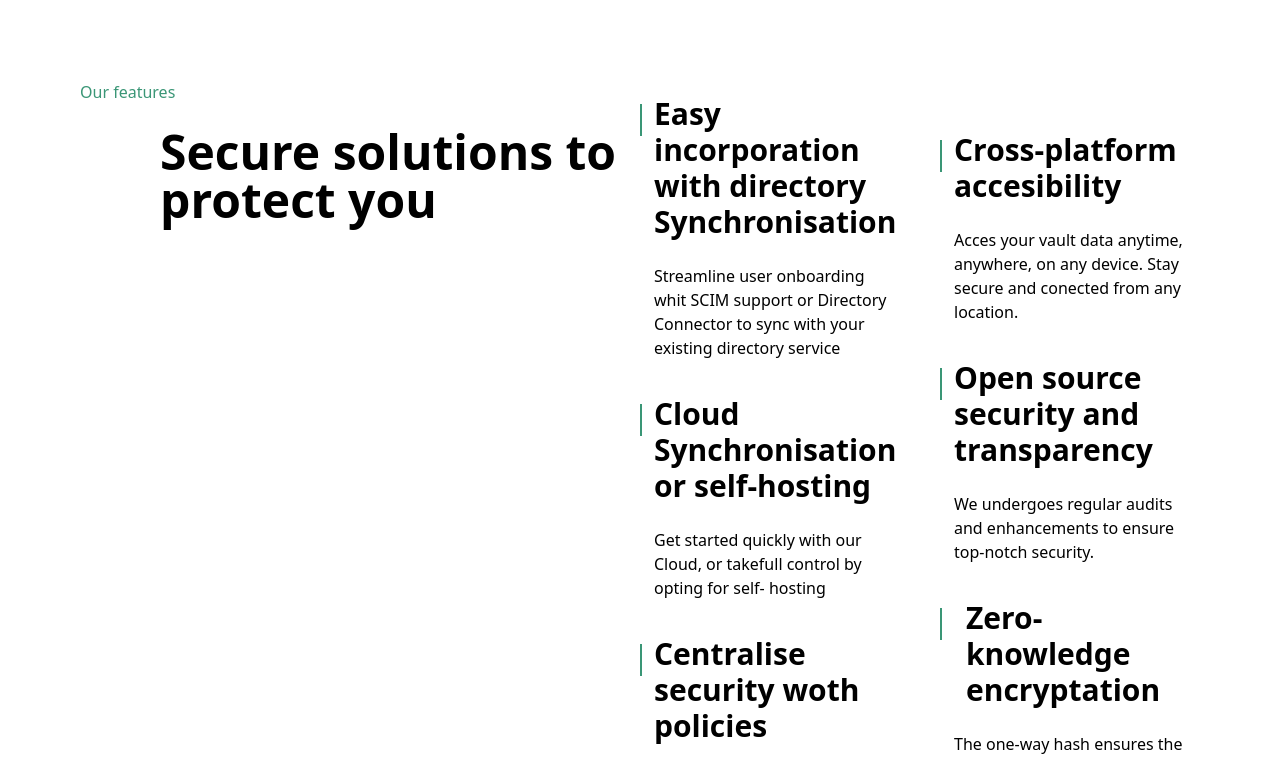
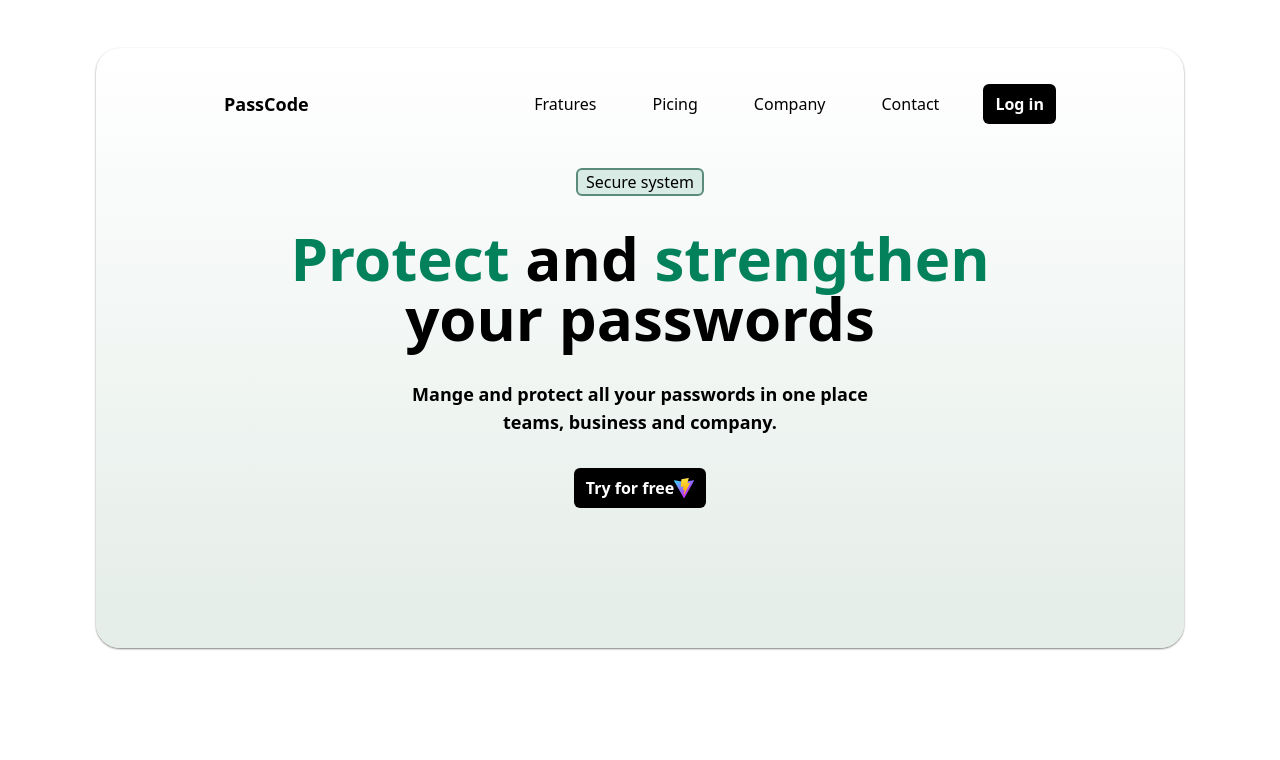
Before and after one commit to AlbertoItuarte/practicas, a React (Vite) app in the folder ParteBeto/: page / in a window 1280 px wide. Shown: the top 760 px of the page. Built offline with nearby package versions, Linux system fonts and the light colour scheme.

Commit message:
Creacion del banner

```diff
--- a/ParteBeto/src/App.jsx
+++ b/ParteBeto/src/App.jsx
@@ -1,9 +1,11 @@
-import Cards from "./components/cards.jsx";
+import Cards from "./components/Cards.jsx";
 import Features from "./components/Features.jsx";
+import Banner from "./components/Banner.jsx";
 
 const App = () => {
   return (
     <div>
+      <Banner />
       <Features />
       <Cards />
     </div>
--- /dev/null
+++ b/ParteBeto/src/components/Banner.jsx
@@ -0,0 +1,43 @@
+import React from "react";
+
+const navBarBanner = () => {
+  return (
+    <div className="flex flex-col px-24 py-12 gap-8 justify-center items-center">
+      <div className=" h-[600px] w-full  bg-gradient-to-t from-[#e4ede8] to-transparent rounded-3xl shadow-sm shadow-black/50 py-8 ">
+        <header className="flex items-center text-lg justify-between text-black px-4 pb-4 md:px-32 bg-transparent ">
+          <h2 className="text-lg w-52 font-bold">PassCode</h2>
+          <ul className="hiden xl:flex items-center text-base gap-8 ">
+            <li className="p-3 cursor-pointer">Fratures</li>
+            <li className="p-3 cursor-pointer">Picing</li>
+            <li className="p-3 cursor-pointer">Company</li>
+            <li className="p-3 cursor-pointer">Contact</li>
+            <li>
+              <button className="bg-black rounded-md h-10 p-3 font-semibold w-fit text-center text-white flex items-center justify-center">
+                Log in
+              </button>
+            </li>
+          </ul>
+        </header>
+        <div className="flex flex-col gap-8 justify-center items-center mt-6">
+          <button className="border-2 border-[#5b8b7b] bg-[#d9ebe5] rounded-md px-2">
+            Secure system
+          </button>
+          <h2 className="font-bold text-6xl text-center ">
+            <span className="text-[#03815A]">Protect</span> and{" "}
+            <span className="text-[#03815A]">strengthen</span> <br />
+            your passwords
+          </h2>
+          <p className="font-semibold text-lg text-center">
+            Mange and protect all your passwords in one place <br />
+            teams, business and company.
+          </p>
+          <button className="bg-black rounded-md h-10 p-3 font-semibold w-fit text-center text-white flex items-center justify-center">
+            Try for free <img className="size-5" src="vite.svg"></img>
+          </button>
+        </div>
+      </div>
+    </div>
+  );
+};
+
+export default navBarBanner;
--- a/ParteBeto/src/css/main.css
+++ b/ParteBeto/src/css/main.css
@@ -500,6 +500,19 @@
   display: none;
 }
 
+.inset-x-0 {
+  left: 0px;
+  right: 0px;
+}
+
+.top-1\.5 {
+  top: 0.375rem;
+}
+
+.top-0 {
+  top: 0px;
+}
+
 .mb-10 {
   margin-bottom: 2.5rem;
 }
@@ -516,6 +529,10 @@
   margin-top: 0.5rem;
 }
 
+.mt-6 {
+  margin-top: 1.5rem;
+}
+
 .flex {
   display: flex;
 }
@@ -524,8 +541,29 @@
   display: grid;
 }
 
+.size-5 {
+  width: 1.25rem;
+  height: 1.25rem;
+}
+
+.h-10 {
+  height: 2.5rem;
+}
+
 .h-8 {
   height: 2rem;
+}
+
+.h-\[50px\] {
+  height: 50px;
+}
+
+.h-\[600px\] {
+  height: 600px;
+}
+
+.h-\[80px\] {
+  height: 80px;
 }
 
 .w-1\/2 {
@@ -540,8 +578,29 @@
   width: 13rem;
 }
 
+.w-\[100px\] {
+  width: 100px;
+}
+
+.w-fit {
+  width: -moz-fit-content;
+  width: fit-content;
+}
+
 .w-full {
   width: 100%;
+}
+
+.max-w-\[100px\] {
+  max-width: 100px;
+}
+
+.max-w-\[600px\] {
+  max-width: 600px;
+}
+
+.cursor-pointer {
+  cursor: pointer;
 }
 
 .grid-cols-3 {
@@ -560,16 +619,54 @@
   align-items: center;
 }
 
+.justify-center {
+  justify-content: center;
+}
+
 .justify-between {
   justify-content: space-between;
+}
+
+.justify-around {
+  justify-content: space-around;
+}
+
+.justify-evenly {
+  justify-content: space-evenly;
 }
 
 .gap-10 {
   gap: 2.5rem;
 }
 
+.gap-3 {
+  gap: 0.75rem;
+}
+
+.gap-4 {
+  gap: 1rem;
+}
+
+.gap-8 {
+  gap: 2rem;
+}
+
+.space-x-2 > :not([hidden]) ~ :not([hidden]) {
+  --tw-space-x-reverse: 0;
+  margin-right: calc(0.5rem * var(--tw-space-x-reverse));
+  margin-left: calc(0.5rem * calc(1 - var(--tw-space-x-reverse)));
+}
+
 .self-start {
   align-self: flex-start;
+}
+
+.rounded-3xl {
+  border-radius: 1.5rem;
+}
+
+.rounded-md {
+  border-radius: 0.375rem;
 }
 
 .rounded-xl {
@@ -578,6 +675,10 @@
 
 .border {
   border-width: 1px;
+}
+
+.border-2 {
+  border-width: 2px;
 }
 
 .border-b-2 {
@@ -589,18 +690,105 @@
   border-color: rgb(58 150 118 / var(--tw-border-opacity, 1));
 }
 
+.border-\[\#5b8b7b\] {
+  --tw-border-opacity: 1;
+  border-color: rgb(91 139 123 / var(--tw-border-opacity, 1));
+}
+
+.bg-\[\#d9ebe5\] {
+  --tw-bg-opacity: 1;
+  background-color: rgb(217 235 229 / var(--tw-bg-opacity, 1));
+}
+
+.bg-black {
+  --tw-bg-opacity: 1;
+  background-color: rgb(0 0 0 / var(--tw-bg-opacity, 1));
+}
+
 .bg-gray-100 {
   --tw-bg-opacity: 1;
   background-color: rgb(243 244 246 / var(--tw-bg-opacity, 1));
+}
+
+.bg-transparent {
+  background-color: transparent;
+}
+
+.bg-gradient-to-t {
+  background-image: linear-gradient(to top, var(--tw-gradient-stops));
+}
+
+.from-\[\#e4ede8\] {
+  --tw-gradient-from: #e4ede8 var(--tw-gradient-from-position);
+  --tw-gradient-to: rgb(228 237 232 / 0) var(--tw-gradient-to-position);
+  --tw-gradient-stops: var(--tw-gradient-from), var(--tw-gradient-to);
+}
+
+.to-transparent {
+  --tw-gradient-to: transparent var(--tw-gradient-to-position);
 }
 
 .p-10 {
   padding: 2.5rem;
 }
 
+.p-3 {
+  padding: 0.75rem;
+}
+
+.px-2 {
+  padding-left: 0.5rem;
+  padding-right: 0.5rem;
+}
+
 .px-20 {
   padding-left: 5rem;
   padding-right: 5rem;
+}
+
+.px-4 {
+  padding-left: 1rem;
+  padding-right: 1rem;
+}
+
+.px-8 {
+  padding-left: 2rem;
+  padding-right: 2rem;
+}
+
+.py-10 {
+  padding-top: 2.5rem;
+  padding-bottom: 2.5rem;
+}
+
+.py-2 {
+  padding-top: 0.5rem;
+  padding-bottom: 0.5rem;
+}
+
+.py-8 {
+  padding-top: 2rem;
+  padding-bottom: 2rem;
+}
+
+.py-20 {
+  padding-top: 5rem;
+  padding-bottom: 5rem;
+}
+
+.py-64 {
+  padding-top: 16rem;
+  padding-bottom: 16rem;
+}
+
+.px-24 {
+  padding-left: 6rem;
+  padding-right: 6rem;
+}
+
+.py-12 {
+  padding-top: 3rem;
+  padding-bottom: 3rem;
 }
 
 .pb-10 {
@@ -631,6 +819,18 @@
   padding-top: 1.5rem;
 }
 
+.pb-3 {
+  padding-bottom: 0.75rem;
+}
+
+.pb-4 {
+  padding-bottom: 1rem;
+}
+
+.text-center {
+  text-align: center;
+}
+
 .text-2xl {
   font-size: 1.5rem;
   line-height: 2rem;
@@ -646,6 +846,21 @@
   line-height: 1;
 }
 
+.text-6xl {
+  font-size: 3.75rem;
+  line-height: 1;
+}
+
+.text-base {
+  font-size: 1rem;
+  line-height: 1.5rem;
+}
+
+.text-lg {
+  font-size: 1.125rem;
+  line-height: 1.75rem;
+}
+
 .text-xl {
   font-size: 1.25rem;
   line-height: 1.75rem;
@@ -659,9 +874,35 @@
   font-weight: 600;
 }
 
+.text-\[\#03815A\] {
+  --tw-text-opacity: 1;
+  color: rgb(3 129 90 / var(--tw-text-opacity, 1));
+}
+
 .text-\[\#3A9676\] {
   --tw-text-opacity: 1;
   color: rgb(58 150 118 / var(--tw-text-opacity, 1));
+}
+
+.text-black {
+  --tw-text-opacity: 1;
+  color: rgb(0 0 0 / var(--tw-text-opacity, 1));
+}
+
+.text-white {
+  --tw-text-opacity: 1;
+  color: rgb(255 255 255 / var(--tw-text-opacity, 1));
+}
+
+.shadow-sm {
+  --tw-shadow: 0 1px 2px 0 rgb(0 0 0 / 0.05);
+  --tw-shadow-colored: 0 1px 2px 0 var(--tw-shadow-color);
+  box-shadow: var(--tw-ring-offset-shadow, 0 0 #0000), var(--tw-ring-shadow, 0 0 #0000), var(--tw-shadow);
+}
+
+.shadow-black\/50 {
+  --tw-shadow-color: rgb(0 0 0 / 0.5);
+  --tw-shadow: var(--tw-shadow-colored);
 }
 
 @media (min-width: 359px) {
@@ -711,6 +952,14 @@
   }
 }
 
+@media (min-width: 768px) {
+
+  .md\:px-32 {
+    padding-left: 8rem;
+    padding-right: 8rem;
+  }
+}
+
 @media (min-width: 1024px) {
 
   .laptop\:w-6\/12 {
@@ -747,6 +996,10 @@
 
 @media (min-width: 1280px) {
 
+  .xl\:flex {
+    display: flex;
+  }
+
   .desktop\:w-full {
     width: 100%;
   }
```
Also changed, not shown: 2 other files (tests, documents, lock files or other folders).
